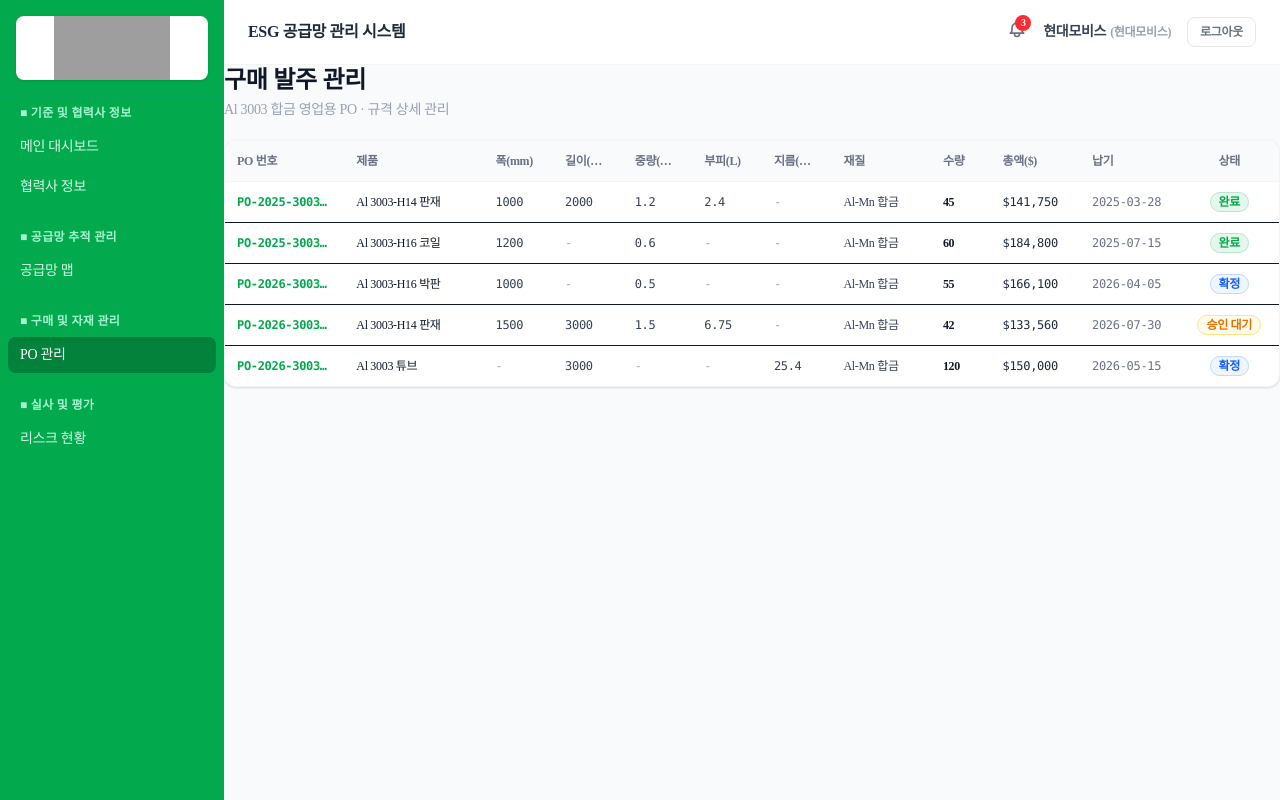
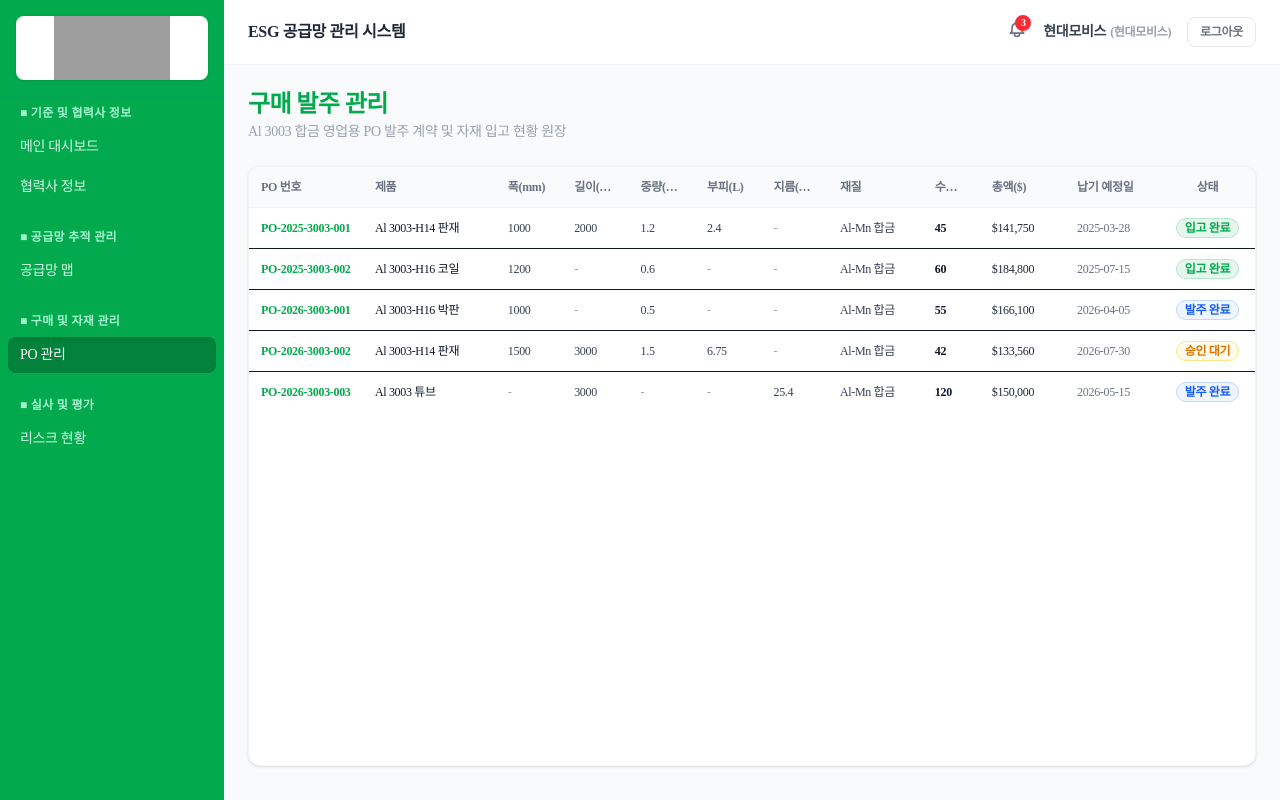
Before and after one commit to shell-files/dev_triplevalues, a React (Vite) app in the folder frontend/: page / in a window 1280 px wide. Both pictures are taken after a click on the button "PO 관리". Built offline with nearby package versions, Linux system fonts and the light colour scheme; grey boxes are pictures that could not be loaded.

Commit message:
[FE] PO 관리 페이지 스타일 및 명칭 등 텍스트 수정 (#35)

```diff
--- a/frontend/src/homes/admin/pos/PoList.jsx
+++ b/frontend/src/homes/admin/pos/PoList.jsx
@@ -85,9 +85,9 @@ const PoList = () => {
       case "PENDING":
         return <Chip text="승인 대기" color="yellow" />;
       case "CONFIRMED":
-        return <Chip text="확정" color="blue" />;
+        return <Chip text="발주 완료" color="blue" />;
       case "COMPLETED":
-        return <Chip text="완료" color="green" />;
+        return <Chip text="입고 완료" color="green" />;
       default:
         return <Chip text={status} color="slate" />;
     }
@@ -101,14 +101,14 @@ const PoList = () => {
   };
 
   return (
-    <div className="space-y-5 animate-fade-in">
+    <div className="p-6 space-y-6 max-w-[1600px] mx-auto animate-fade-in w-full h-full flex flex-col">
       <div>
-        <h1 class="text-2xl font-black text-gray-900">구매 발주 관리</h1>
-        <p class="text-sm text-gray-400 mt-1">Al 3003 합금 영업용 PO · 규격 상세 관리</p>
+        <h2 className="text-2xl font-black text-[#03a94d] tracking-tight">구매 발주 관리</h2>
+        <p className="text-sm text-gray-400 mt-0.5">Al 3003 합금 영업용 PO 발주 계약 및 자재 입고 현황 원장</p>
       </div>
 
-      <div className="bg-white rounded-xl shadow-sm border border-gray-100 overflow-hidden">
-        <div className="overflow-x-auto">
+      <div className="bg-white rounded-xl shadow-sm border border-gray-100 overflow-hidden flex flex-col h-[calc(100vh-200px)] min-h-[400px]">
+        <div className="overflow-x-auto overflow-y-auto flex-1">
           <table className="w-full text-xs text-left table-fixed min-w-[1000px]">
             <colgroup>
               <col className="w-[12%]" />
@@ -134,34 +134,34 @@ const PoList = () => {
                 <th className="px-3 py-3 truncate">부피(L)</th>
                 <th className="px-3 py-3 truncate">지름(mm)</th>
                 <th className="px-3 py-3 truncate">재질</th>
-                <th className="px-3 py-3 truncate">수량</th>
+                <th className="px-3 py-3 truncate">수량(ton)</th>
                 <th className="px-3 py-3 truncate">총액($)</th>
-                <th className="px-3 py-3 truncate">납기</th>
+                <th className="px-3 py-3 truncate">납기 예정일</th>
                 <th className="px-3 py-3 text-center truncate">상태</th>
               </tr>
             </thead>
             <tbody>
               {PO_MOCK_DATA.map((row) => (
                 <tr key={row.po_id} className="border-t hover:bg-gray-50 transition-colors duration-150">
-                  <td className="px-3 py-3 font-mono text-[#03a94d] font-bold truncate" title={row.po_id}>
+                  <td className="px-3 py-3 text-[#03a94d] font-bold truncate" title={row.po_id}>
                     {row.po_id}
                   </td>
                   <td className="px-3 py-3 text-gray-900 font-medium truncate" title={row.product}>
                     {row.product}
                   </td>
-                  <td className="px-3 py-3 font-mono text-gray-700 truncate" title={row.width ?? ""}>
+                  <td className="px-3 py-3 text-gray-700 truncate" title={row.width ?? ""}>
                     {formatValue(row.width)}
                   </td>
-                  <td className="px-3 py-3 font-mono text-gray-700 truncate" title={row.length ?? ""}>
+                  <td className="px-3 py-3 text-gray-700 truncate" title={row.length ?? ""}>
                     {formatValue(row.length)}
                   </td>
-                  <td className="px-3 py-3 font-mono text-gray-700 truncate" title={row.weight ?? ""}>
+                  <td className="px-3 py-3 text-gray-700 truncate" title={row.weight ?? ""}>
                     {formatValue(row.weight)}
                   </td>
-                  <td className="px-3 py-3 font-mono text-gray-700 truncate" title={row.volume ?? ""}>
+                  <td className="px-3 py-3 text-gray-700 truncate" title={row.volume ?? ""}>
                     {formatValue(row.volume)}
                   </td>
-                  <td className="px-3 py-3 font-mono text-gray-700 truncate" title={row.diameter ?? ""}>
+                  <td className="px-3 py-3 text-gray-700 truncate" title={row.diameter ?? ""}>
                     {formatValue(row.diameter)}
                   </td>
                   <td className="px-3 py-3 text-gray-700 truncate" title={row.material}>
@@ -170,10 +170,10 @@ const PoList = () => {
                   <td className="px-3 py-3 font-bold text-gray-900 truncate" title={row.qty}>
                     {row.qty}
                   </td>
-                  <td className="px-3 py-3 font-mono text-gray-800 truncate" title={`$${row.total.toLocaleString()}`}>
+                  <td className="px-3 py-3 text-gray-800 truncate" title={`$${row.total.toLocaleString()}`}>
                     ${row.total.toLocaleString()}
                   </td>
-                  <td className="px-3 py-3 font-mono text-gray-500 truncate" title={row.delivery}>
+                  <td className="px-3 py-3 text-gray-500 truncate" title={row.delivery}>
                     {row.delivery}
                   </td>
                   <td className="px-3 py-3 text-center truncate">
```
